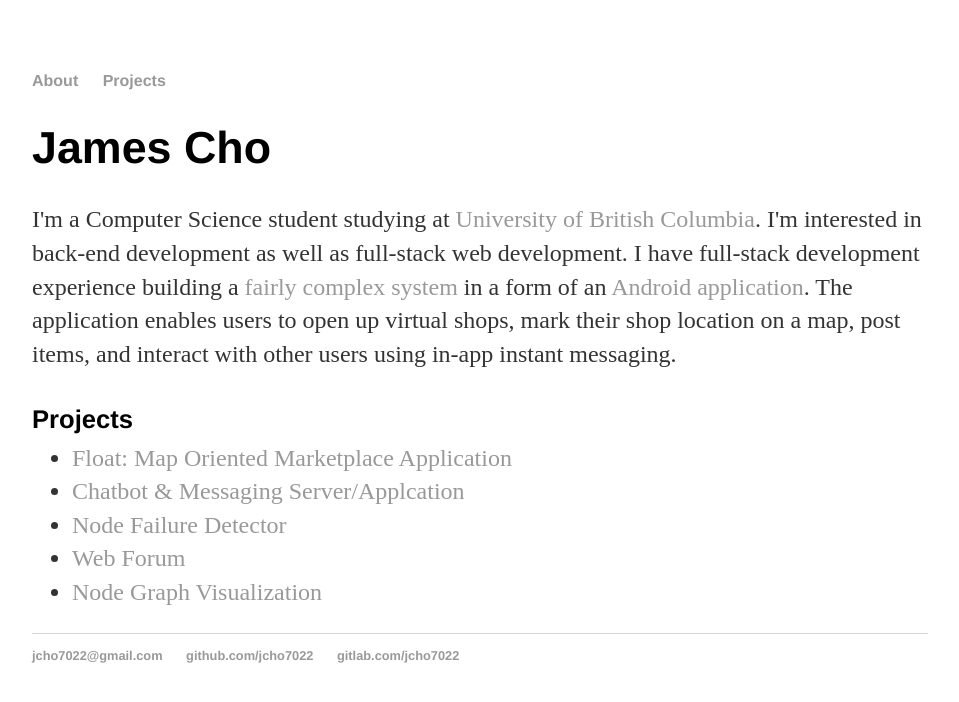
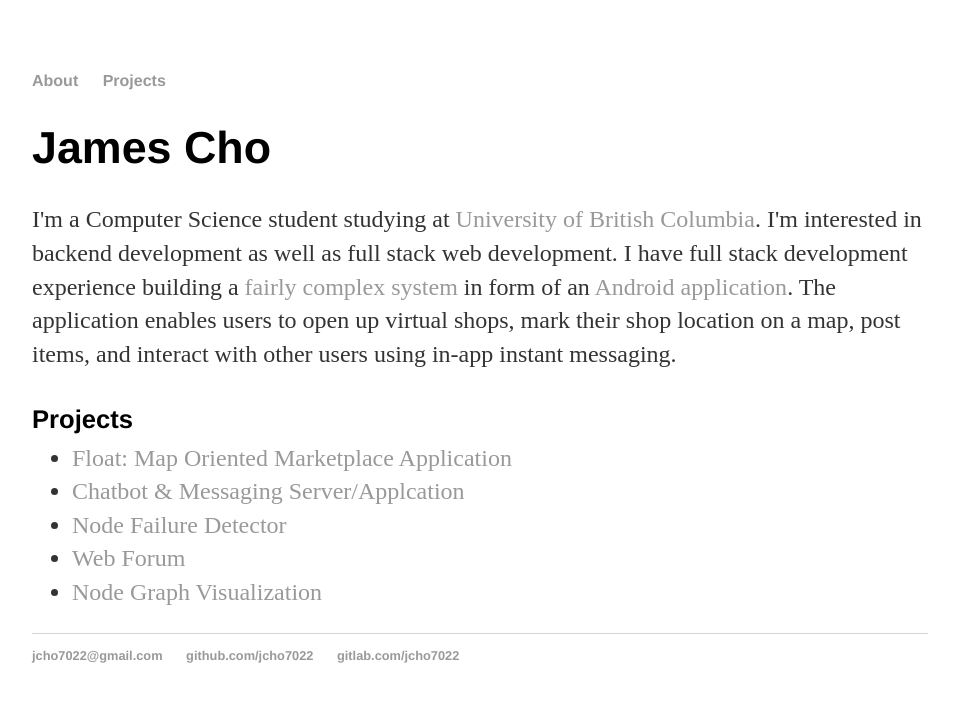
Before and after one commit to jcho7022/jcho7022.github.io, a Jekyll site: the page built from index.html, in a window 1280 px wide. Shown: the top 702 px of the page, without its empty margins (160-1119 px from the left). Built offline with Jekyll 4.4.1, drawn with Linux system fonts in a browser that asks for light colours.

Commit message:
Update index.html

```diff
--- a/index.html
+++ b/index.html
@@ -7,9 +7,9 @@ title: About James Cho
 	<!--<img src="headshot.jpg" alt="head_shot" height="260px" width="260px">-->
 		<p>
 		I'm a Computer Science student studying at <a href="https://www.ubc.ca/about/">University of British Columbia</a>.
-		I'm interested in back-end development as well as full-stack web development.
-		I have full-stack development experience building a <a href="/projects/float">fairly complex system</a> in
-		a form of an <a href="https://play.google.com/store/apps/details?id=com.floatapplication">Android application</a>.
+		I'm interested in backend development as well as full stack web development.
+		I have full stack development experience building a <a href="/projects/float">fairly complex system</a> in
+		form of an <a href="https://play.google.com/store/apps/details?id=com.floatapplication">Android application</a>.
 		The application enables users to open up virtual shops, mark their shop location on a map, post items, and interact
 			with other users using in-app instant messaging.
 		</p>
```
